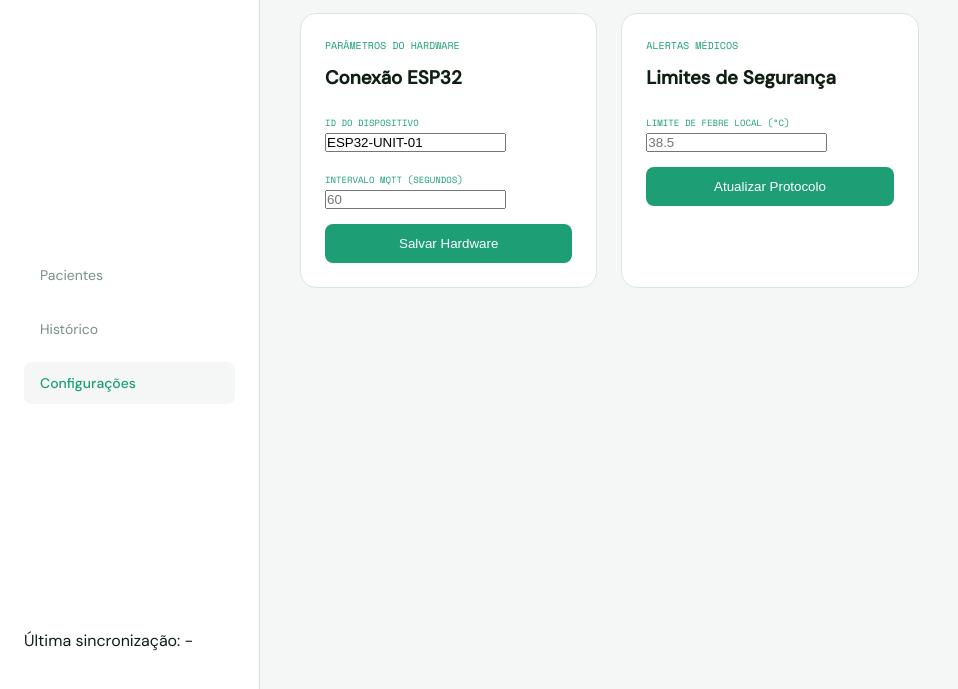
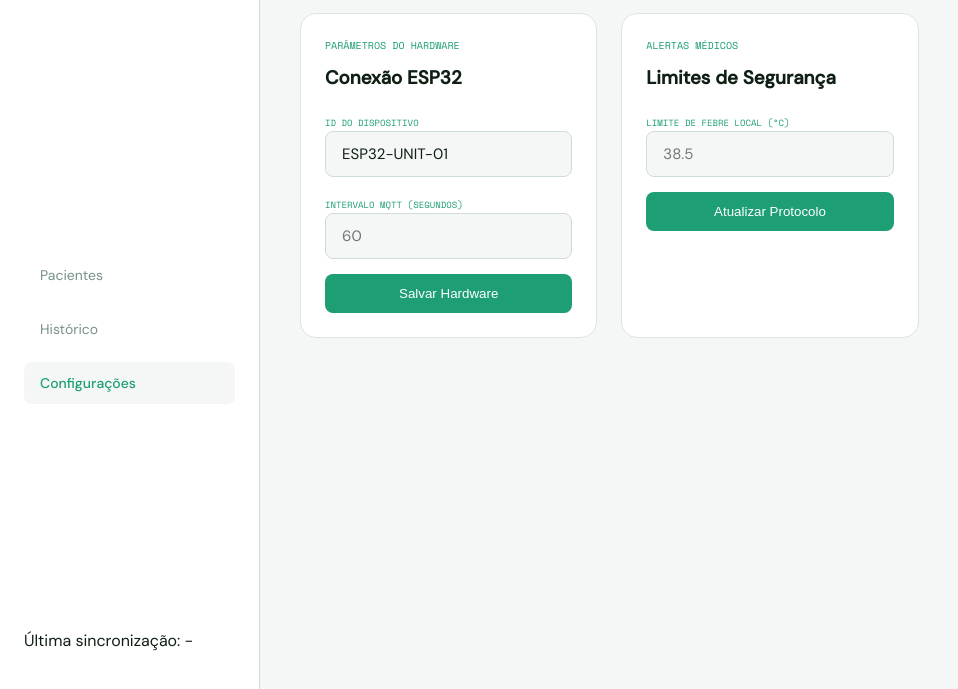
Before and after one commit to romulolpaula/Projeto-MArrOM, a plain HTML site: page html - css/config.html in a window 1280 px wide. Shown: the part 109-798 px from the top of the page, without its empty margins (0-958 px from the left). Drawn offline with nearby package versions, Linux system fonts and the light colour scheme.

Commit message:
Front-end V1.0

```diff
--- a/html - css/config.html
+++ b/html - css/config.html
@@ -40,7 +40,7 @@
               <input
                 type="text"
                 value="ESP32-UNIT-01"
-                class="input-config"
+                class="resposta"
                 readonly
               />
             </div>
@@ -49,7 +49,12 @@
               <label class="status-linha" style="font-size: 9px"
                 >Intervalo MQTT (Segundos)</label
               >
-              <input type="number" placeholder="60" class="input-config" />
+              <input
+                type="number"
+                class="resposta"
+                placeholder="60"
+                class="input-config"
+              />
             </div>
 
             <button class="btn-vincular principal">Salvar Hardware</button>
@@ -63,7 +68,7 @@
               <label class="status-linha" style="font-size: 9px"
                 >Limite de Febre Local (°C)</label
               >
-              <input type="text" placeholder="38.5" class="input-config" />
+              <input type="text" placeholder="38.5" class="resposta" />
             </div>
 
             <button class="btn-vincular principal">Atualizar Protocolo</button>
--- a/html - css/dashboard.css
+++ b/html - css/dashboard.css
@@ -167,6 +167,23 @@ body {
   color: white;
 }
 
+.resposta {
+  width: 100%;
+  height: 46px;
+  background: #f4f7f5;
+  border: 0.5px solid #d0ddd6;
+  border-radius: 8px;
+  color: #0f1f14;
+  font-family: "DM Sans", sans-serif;
+  font-size: 15px;
+  padding: 0 16px;
+  outline: none;
+  transition:
+    border-color 0.2s,
+    background 0.2s;
+  box-sizing: border-box;
+}
+
 @media (max-width: 768px) {
   .container-geral {
     grid-template-columns: 1fr;
```
